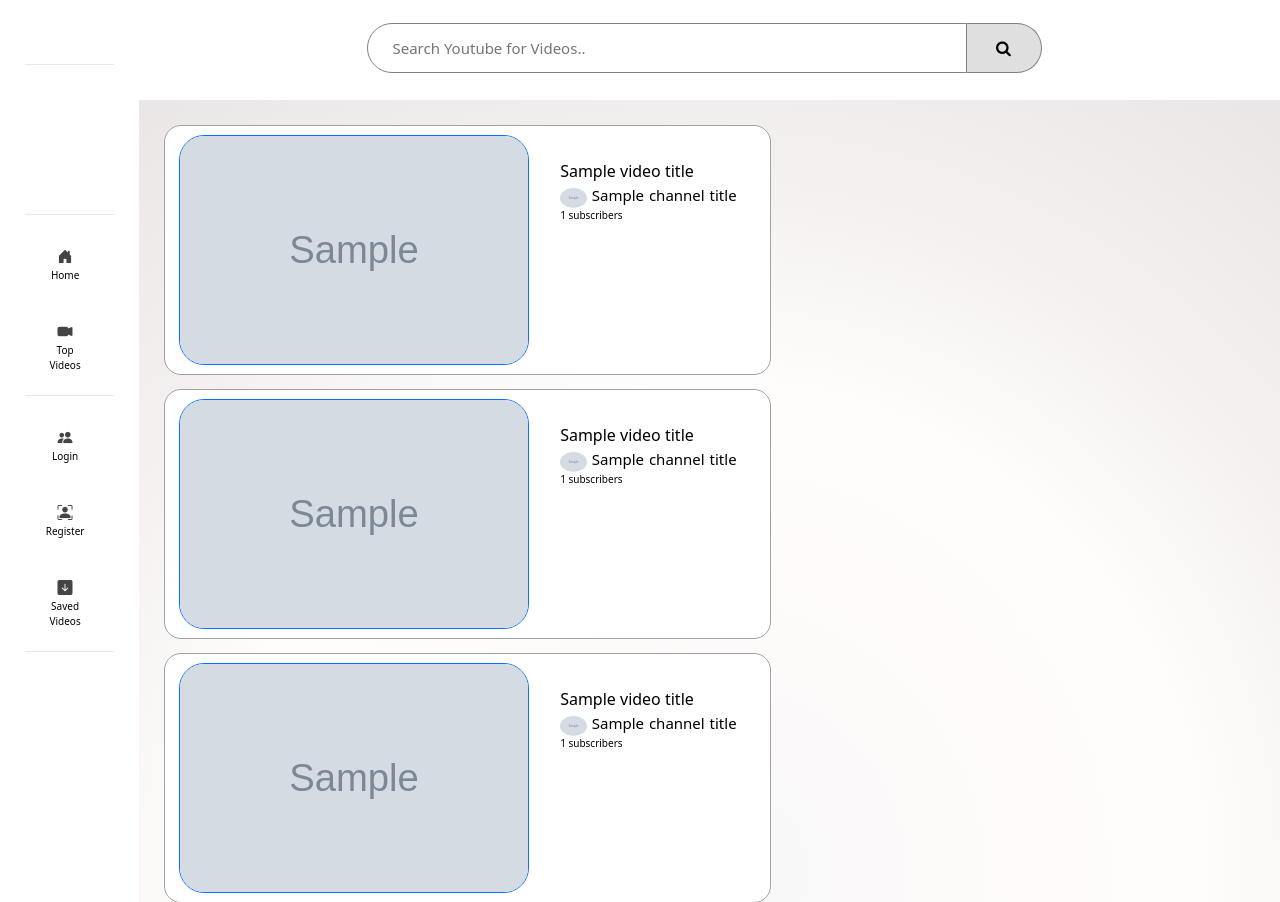
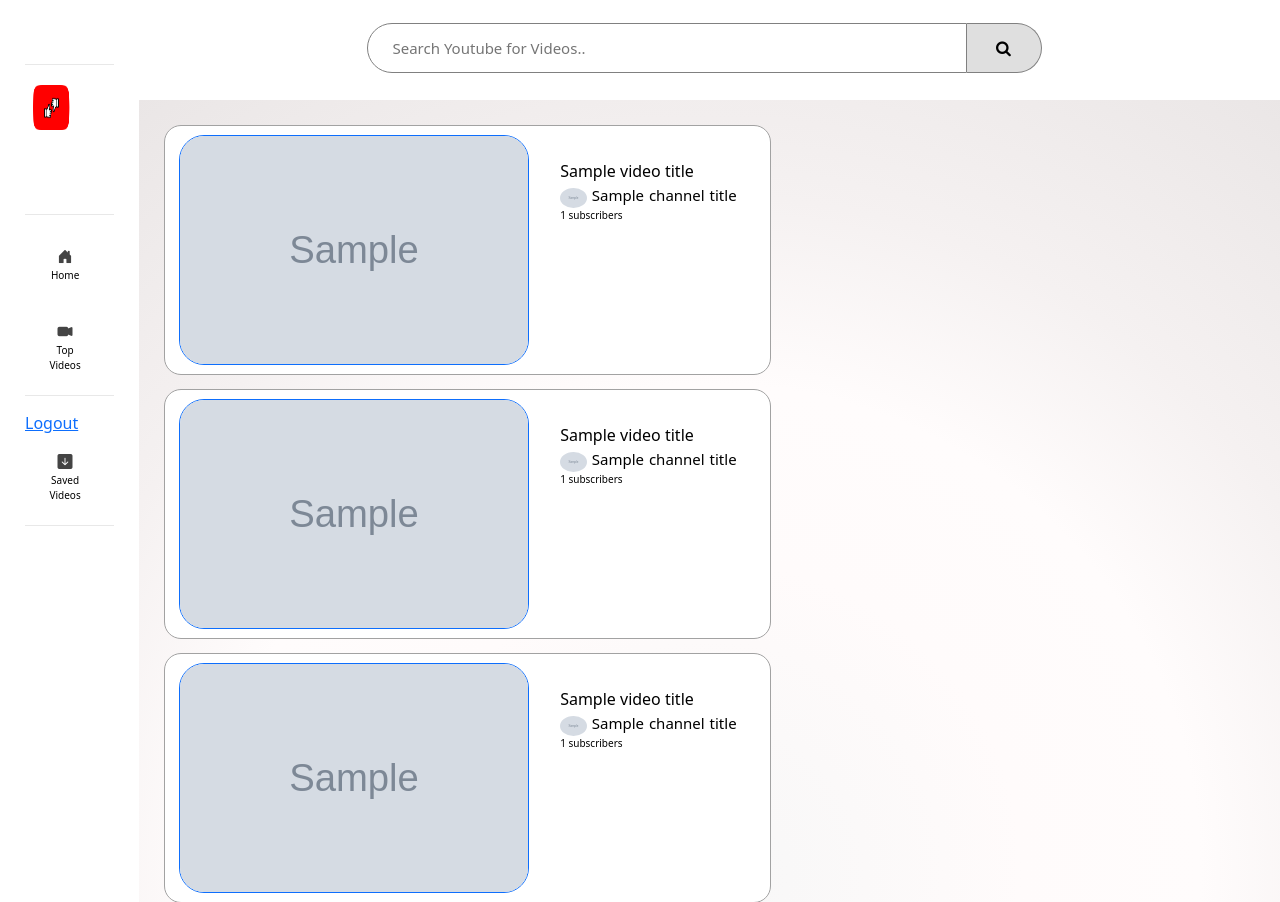
Before and after one commit to rtogn/YouTube-Comment-Sentiment-Analysis-Website, a Flask app: template templates/search_results.html in a window 1280 px wide. Shown: the top 902 px of the page. Run offline with Flask 3, Linux system fonts and the light colour scheme; a user stored in the database is signed in; tables that the repository leaves empty hold one stand-in row (values such as "Sample post"); the template is opened without the code that fills it: values that come from a table or form of the project are taken from there, most other values are stand-ins (such as "Sample title", 1, 10 or a date in 2020); grey boxes marked "Sample" are stand-in pictures; some libraries are stand-ins or nearby versions.

Commit message:
Fixed the login and register

```diff
--- a/main.py
+++ b/main.py
@@ -53,12 +53,12 @@
                 session['user_name'] = username
                 # Registration successful, close popup
                 return flask.redirect('/?username=' + username)
-            else:
-                # Registration failed, display error message in popup
-                return flask.render_template(
-                    "index.html",
-                    register_error=message
-                )
+
+            # Registration failed, display error message in popup
+            return flask.render_template(
+                "index.html",
+                register_error=message
+            )
 
     # sql_admin_functions.sql_add_demo_data_random(db, 20)
     # Call get_top_five() to get the top 5 videos.
@@ -108,13 +108,13 @@
             flask.session['user_id'] = user.id
             flask.session['user_name'] = user.user_name
             return flask.redirect('/?username=' + username)
-        else:
-            # Handle invalid login credentials
-            error = 'Invalid username or password'
-            return flask.render_template('index.html', error=error)
-    else:
-        # GET request, render the login page
-        return flask.render_template('index.html')
+
+        # Handle invalid login credentials
+        error = 'Invalid username or password'
+        return flask.render_template('index.html', error=error)
+
+    # GET request, render the login page
+    return flask.render_template('index.html')
 
 
 # Logout route
@@ -249,6 +249,7 @@
         channelTitle=vid_dict["channel_title"],
         channelThumbnail=vid_dict["channel_thumbnail"],
         channelsubscriberCount=vid_dict["channel_subscriber_count"],
+        user=session.get('user_name'),
 
     )
 
@@ -416,6 +417,7 @@
         score_rating=score_ratings,
         max_comments=max_comments,
         len=len,
+        user=session.get('user_name'),
     )
 
 
--- a/templates/search_results.html
+++ b/templates/search_results.html
@@ -29,10 +29,22 @@
 			<hr class="divider">
 
 			<div class="user_bubble">
+
+				<div class="user_bubble">
+
+					<img class="two" width="130" height="100" src='static/Youtube_logo.png'>
+
+				</div>
+
 			</div>
 
 			<!-- Put user name under welcome message from session var. -->
-			<div class="welcome_text">Welcome, {{session['user']}}!</div><br>
+			<div class="welcome_text">
+				{% if user %}
+				<p>Welcome {{ user }}!</p>
+				{% endif %}
+			</div>
+			<br>
 
 			<hr class="divider">
 
@@ -41,8 +53,16 @@
 				<div class="buttons" id="buttons_text" ><span class="bi bi-camera-video-fill"></span> <span class="nav_text">Top Videos</span></div>
 			<hr class="divider">
 
-			<div class="buttons" id="buttons_text"  onclick="LoginFunctions.openLog('loginPopup')"><span class="bi bi-people-fill"></span> <span class="nav_text">Login</span></div>
-			<div class="buttons" id="buttons_text" onclick="LoginFunctions.openReg('regPopup')"><span class="bi bi-person-bounding-box"></span> <span class="nav_text">Register</span></div>
+			{% if 'user_id' in session %}
+			<a href="/logout">Logout</a>
+			{% else %}
+			<div class="buttons" id="buttons_text" onclick="LoginFunctions.openLog('loginPopup')">
+				<span class="bi bi-people-fill"></span> <span class="nav_text">Login</span>
+			</div>
+			<div class="buttons" id="buttons_text" onclick="LoginFunctions.openReg('regPopup')">
+				<span class="bi bi-person-bounding-box"></span> <span class="nav_text">Register</span>
+			</div>
+			{% endif %}
 			<div class="buttons" id="buttons_text" ><span class="bi bi-arrow-down-square-fill"></span> <span class="nav_text">Saved Videos</span></div>
 
 			<hr class="divider">
@@ -147,6 +167,7 @@
 			</form>
 		</div>
 
+
 </body>
 
 </html>
```
Also changed, not shown: YTSA_Core_Files/sql_admin_functions.py (+9 -9 lines), templates/index.html (+7 -5 lines), instance/YT_Sentiment_App.db.
